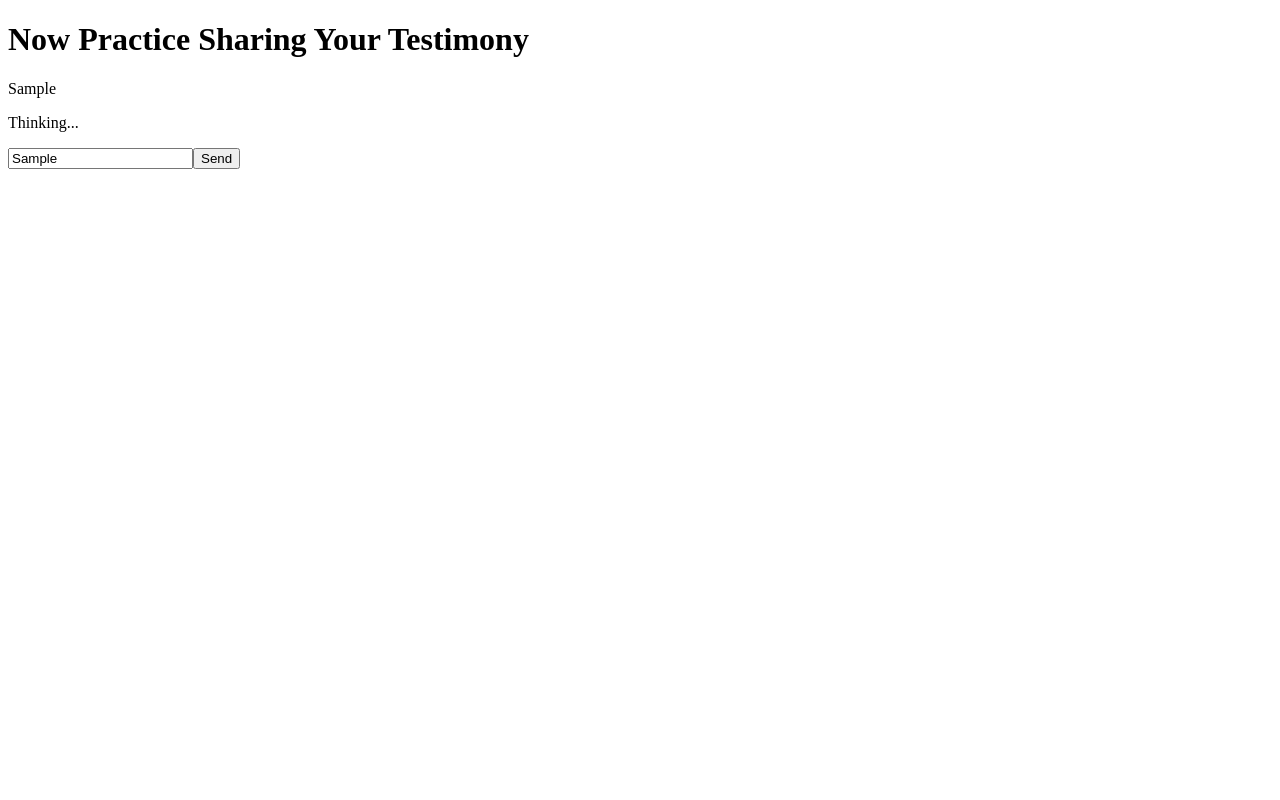
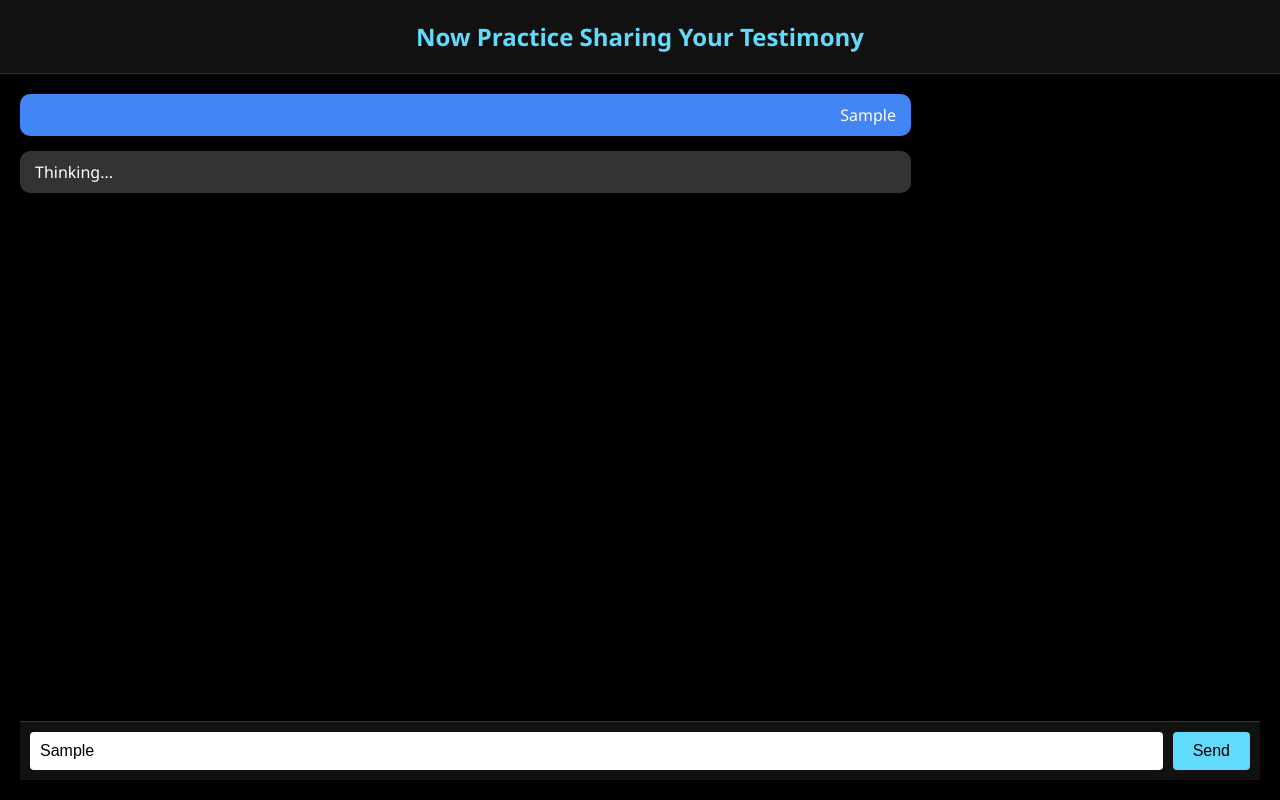
Before and after one commit to mattdocherty314/faithtech2025_hackathon, a website: page frontend/chat.html in a window 1280 px wide. Both pictures are taken after typing "Sample" into the empty fields and a click on the button "Send". Drawn offline with Linux system fonts and the light colour scheme; no server answers.

Commit message:
Redesigned Chat Page (using CoPilot)

```diff
--- a/frontend/chat.html
+++ b/frontend/chat.html
@@ -5,11 +5,17 @@
     <meta name="viewport" content="width=device-width, initial-scale=1.0">
     <title>Chat</title>
     <script src="/scripts/send-chat.js"></script>
+    <link rel="stylesheet" href="/styles/chat.css">
 </head>
 <body>
-    <h1>Now Practice Sharing Your Testimony</h1>
-    <div id="chat">
+    <header>Now Practice Sharing Your Testimony</header>
+    <div class="chat-container">
+        <div class="messages" id="chat">
+        </div>
+        <div class="input-area">
+            <input type="text" id="latest-chat" placeholder="Type your message...">
+            <button id="send-chat">Send</button>
+        </div>
     </div>
-    <input id="latest-chat"><button id="send-chat">Send</button>
 </body>
 </html>
--- a/public/scripts/send-chat.js
+++ b/public/scripts/send-chat.js
@@ -29,8 +29,8 @@ function sendChat() {
         chat: document.getElementById("latest-chat").value
     }
 
-    chatsElement.innerHTML += `<p class="messages">${chatBody.chat}</p>`;
-    chatsElement.innerHTML += `<p class="messages">Thinking...</p>`;
+    chatsElement.innerHTML += `<div class="message user">${chatBody.chat}</div>`;
+    chatsElement.innerHTML += `<div class="message bot">Thinking...</div>`;
 
     fetch(`${HOSTNAME}/api/chat`, {
         method: 'POST',
@@ -42,9 +42,9 @@ function sendChat() {
     .then(response => response.json())
     .then((data) => {
         chatsElement.innerHTML = "";
-        data.message.forEach((chat) => {
+        data.message.forEach((chat,i) => {
             console.log(chat);
-            chatsElement.innerHTML += `<p class=my_chats>${chat}</p>`;
+            chatsElement.innerHTML += `<div class="message ${(i%2==0)?'user':'bot'}">${chat}</div>`;
         });
     })
 }
--- /dev/null
+++ b/public/styles/chat.css
@@ -0,0 +1,86 @@
+body {
+    margin: 0;
+    padding: 0;
+    font-family: 'Segoe UI', sans-serif;
+    background-color: #000;
+    color: #fff;
+    display: flex;
+    flex-direction: column;
+    height: 100vh;
+}
+
+header {
+    background-color: #111;
+    padding: 20px;
+    text-align: center;
+    font-size: 24px;
+    font-weight: bold;
+    color: #61dafb;
+    border-bottom: 1px solid #333;
+}
+
+.chat-container {
+    flex: 1;
+    display: flex;
+    flex-direction: column;
+    justify-content: space-between;
+    padding: 20px;
+    overflow: hidden;
+}
+
+.messages {
+    flex: 1;
+    overflow-y: auto;
+    padding-right: 10px;
+    margin-bottom: 20px;
+}
+
+.message {
+    margin-bottom: 15px;
+    padding: 10px 15px;
+    border-radius: 10px;
+    max-width: 70%;
+}
+
+.user {
+    background-color: #4285f4;
+    align-self: flex-end;
+    text-align: right;
+}
+
+.bot {
+    background-color: #333;
+    align-self: flex-start;
+    text-align: left;
+}
+
+.input-area {
+    display: flex;
+    border-top: 1px solid #333;
+    padding: 10px;
+    background-color: #111;
+}
+
+.input-area input {
+    flex: 1;
+    padding: 10px;
+    font-size: 16px;
+    border: none;
+    border-radius: 4px;
+    outline: none;
+}
+
+.input-area button {
+    margin-left: 10px;
+    padding: 10px 20px;
+    font-size: 16px;
+    border: none;
+    border-radius: 4px;
+    background-color: #61dafb;
+    color: #000;
+    cursor: pointer;
+}
+
+.input-area button:hover {
+    background-color: #4fc3f7;
+}
```
